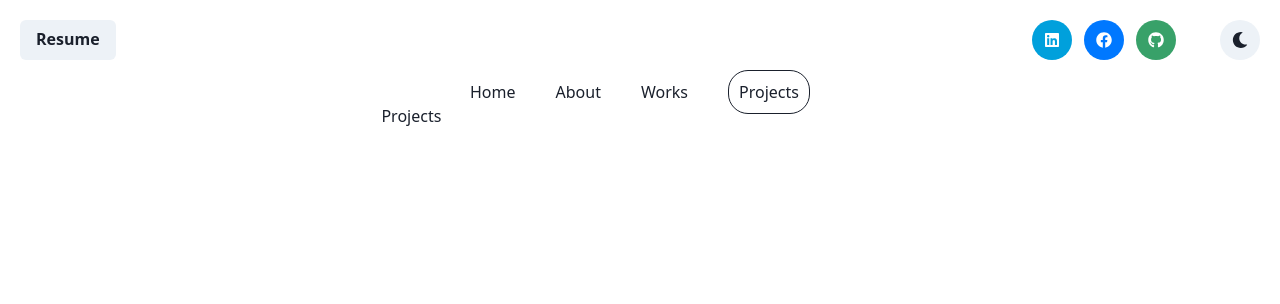
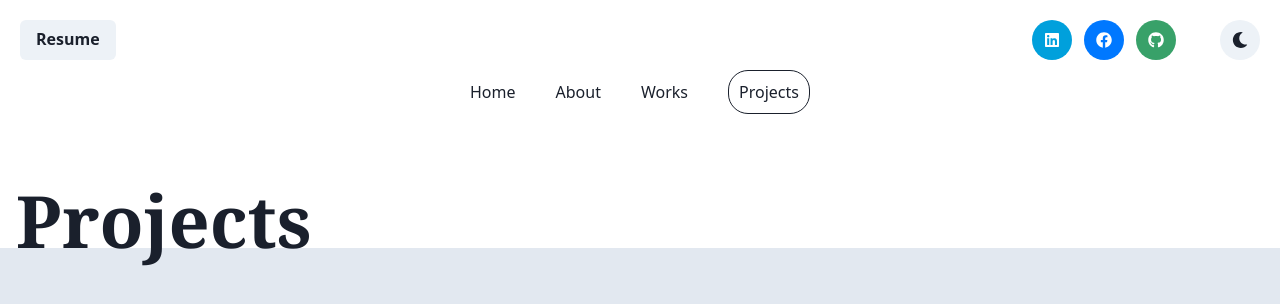
Before and after one commit to 5dam/ralphcadelinaportfolio, a React (Vite) app: page /projects in a window 1280 px wide. Shown: the top 304 px of the page. Built offline with nearby package versions, Linux system fonts and the light colour scheme.

Commit message:
added project layout

```diff
--- a/src/pages/Projects.jsx
+++ b/src/pages/Projects.jsx
@@ -1,10 +1,16 @@
-import { Container } from '@chakra-ui/react'
+import { Box, Container, Heading } from '@chakra-ui/react'
 
 
 export default function Projects() {
   return (
-    <Container>
-        <h1>Projects</h1>
-    </Container>
+    <>
+      <Container maxW="container.xl">
+        <Heading as="h1" size="4xl" mt="20" fontWeight="bold">Projects</Heading>
+      </Container>
+
+      <Box bg="gray.200" h="100vh" mt={-2}>
+
+      </Box>
+    </>
   )
 }
```
Also changed, not shown: public/profpc.jpg (deleted).
